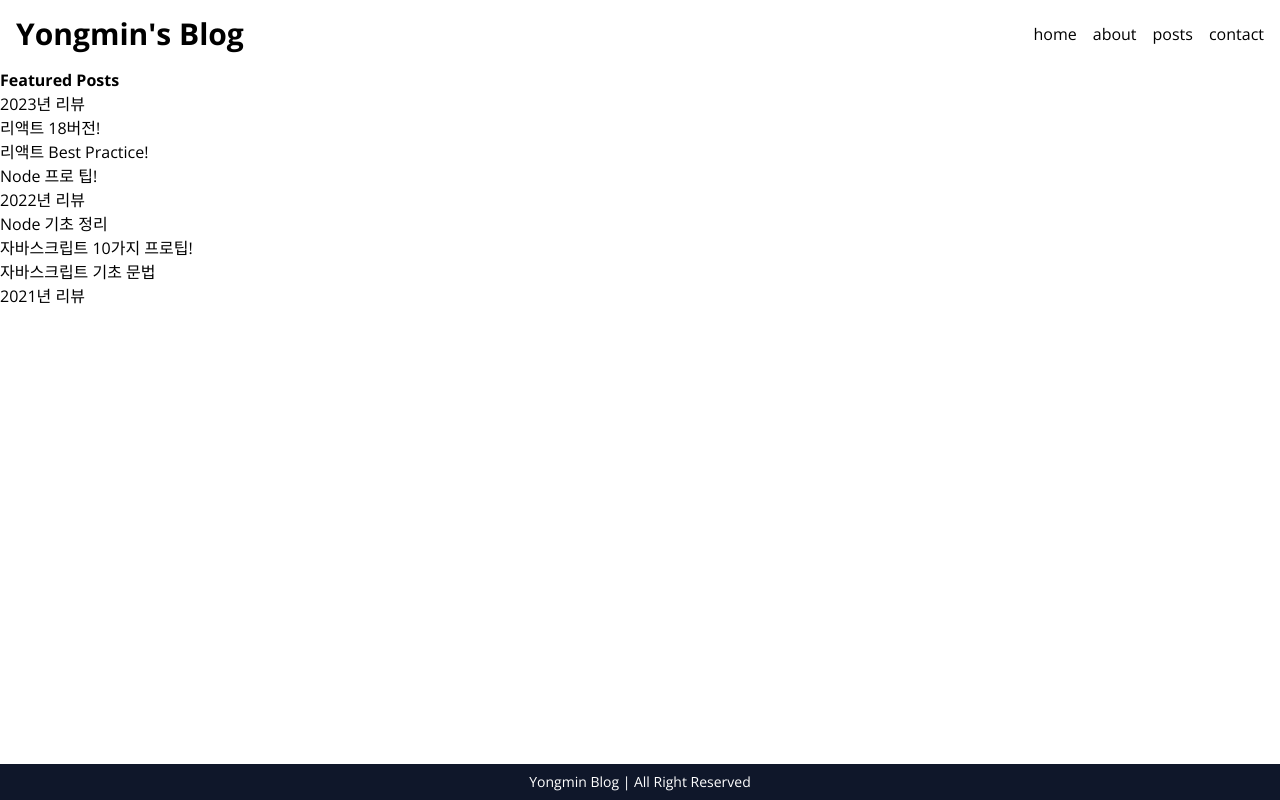
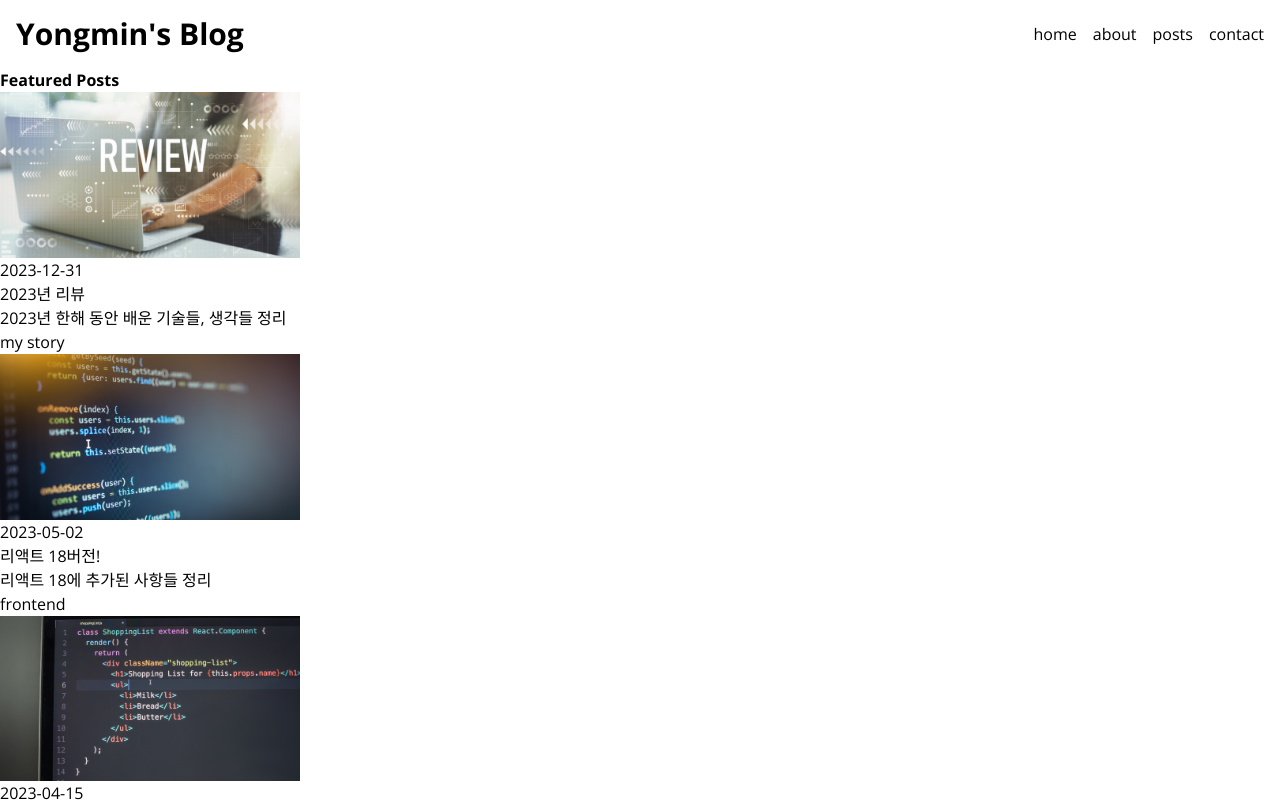
Before and after one commit to dydals3440/MyBlog, a Next.js app: page /posts in a window 1280 px wide. Built offline with nearby package versions, Linux system fonts and the light colour scheme.

Commit message:
feat: PostCard component 제작

```diff
--- a/src/app/components/FeaturedPosts.tsx
+++ b/src/app/components/FeaturedPosts.tsx
@@ -3,9 +3,8 @@
 import { getAllPosts } from '@/service/post';
 
 export default async function FeaturedPosts() {
-  // 1. 모든 포스트 데이터를 읽어옴
+  // 1. 모든 포스트 데이터를 읽어옴 (서버 상에서)
   const posts = await getAllPosts();
-  console.log(posts);
   // 2. 모든 포스트 데이터를 보여줌
   return (
     <section>
--- /dev/null
+++ b/src/app/components/PostCard.tsx
@@ -0,0 +1,26 @@
+import { Post } from '@/service/post';
+import Link from 'next/link';
+import Image from 'next/image';
+import React from 'react';
+
+type Props = { post: Post };
+export default function PostCard({
+  post: { title, description, date, category, featured, path },
+}: Props) {
+  return (
+    <Link href={`/posts/${path}`}>
+      <Image
+        src={`/images/posts/${path}.png`}
+        alt={title}
+        width={300}
+        height={300}
+      />
+      <div>
+        <time>{date.toString()}</time>
+        <h3>{title}</h3>
+        <p>{description}</p>
+        <span>{category}</span>
+      </div>
+    </Link>
+  );
+}
--- a/src/app/components/PostsGrid.tsx
+++ b/src/app/components/PostsGrid.tsx
@@ -1,5 +1,7 @@
 import { Post } from '@/service/post';
+import Image from 'next/image';
 import React from 'react';
+import PostCard from './PostCard';
 
 type Props = {
   posts: Post[];
@@ -11,7 +13,9 @@
   return (
     <ul>
       {posts.map((post) => (
-        <li key={post.path}>{post.title}</li>
+        <li key={post.path}>
+          <PostCard post={post} />
+        </li>
       ))}
     </ul>
   );
```
